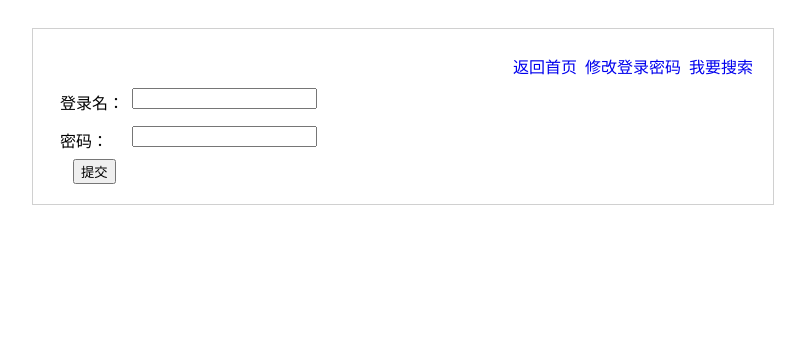
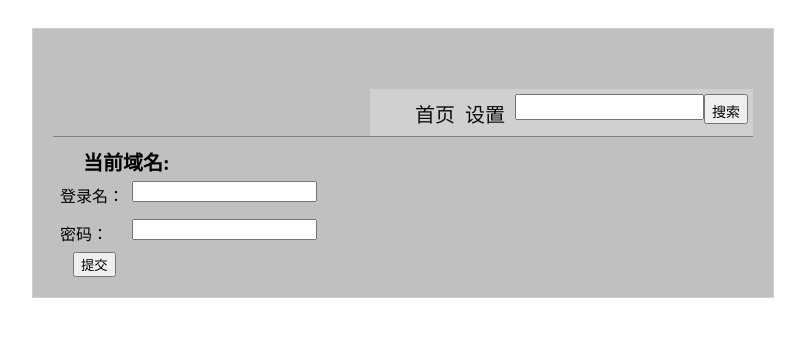
Before and after one commit to 1057437122/union, a CodeIgniter app: page /index.php/login in a window 1280 px wide. Shown: the top 337 px of the page, without its empty margins (237-1042 px from the left). Run offline with CodeIgniter, Linux system fonts and the light colour scheme.

Commit message:
update set css styles and search toolbar

```diff
--- a/application/views/footer.php
+++ b/application/views/footer.php
@@ -1,3 +1,4 @@
+</div><!--main -->
 </div><!-- mainw-->
 </body>
 </html>
--- a/application/views/header.php
+++ b/application/views/header.php
@@ -13,15 +13,20 @@
 <body>
 
 <div class="mainw">
-<?php if(!isset($noshowsearch)){?>
-<div class="r_op"><a href=<?php echo $base_url.'index.php/zone/search';?>>&nbsp;&nbsp;我要搜索</a></div>
-<?php }?>
-<div class="r_op"><a href=<?php echo $base_url.'index.php/zone/chpasswd';?>>&nbsp;&nbsp;修改登录密码</a></div>
+<div class="header">
+	<div class="nav">
+		<ul>
+			<li><a href="<?php echo $base_url; ?>index.php/zone">首页</a></li>
+			<li><a href="<?php echo $base_url.'index.php/zone/chpasswd';?>">设置</a></li>
+			<li><form action="<?php echo $base_url; ?>index.php/zone/search" ><input type="text" name="zone" /><input type="submit" value="搜索" /></form></li>
+		</ul>
+	</div><!-- nav-->
+</div>
+<div class="clear"></div>
+<div class="main">
+
 <div class="header">
 
-<?php if(!isset($noshowindex)){?>
-	<div class="index"><a href=<?php echo $base_url.'index.php/zone';?>>返回首页</a></div>
-<?php }?>
 </div>
-<div  class="zones" ><?php if(isset($zone)){echo $zone;}?></div>
+<div  class="zones" >当前域名:<?php if(isset($zone)){echo $zone;}?></div>
 <div class="clear"></div>
--- a/static/style.css
+++ b/static/style.css
@@ -1,9 +1,9 @@
 body{padding:20px 200px 0;}
-*{}
-a{text-decoration:none;padding:5px 0 5px;display:block;}
+* ul li {list-style-type:none;list-style-position:inside;}
+a{text-decoration:none;padding:5px 0 5px;display:block;color:#0d0d0d;}
 a:hover{color:red;}
 .h3{height:3px;}
-.mainw{margin-left:auto;margin-right:auto;padding:20px;width:700px;border:#D0D0D0 solid 1px;overflow:hidden;}
+.mainw{margin-left:auto;margin-right:auto;padding:20px;width:700px;border:#D0D0D0 solid 1px;overflow:hidden;background:#c0c0c0;}
 .box{overflow:hidden;}
 .label{width:130px;padding:0 2px 0;float:left;}
 .ipt{width:200px;float:left;}
@@ -21,7 +21,7 @@ a:hover{color:red;}
 .fl{float:left;padding:0 3px 0;}
 .header{float:right;}
 .search{float:right;}
-.zones{margin-left:30px;}
+
 .bk{border-bottom:dashed 1px;clear:both;}
 .pre_page{float:left;}
 .nxt_page{float:right;}
@@ -32,3 +32,14 @@ table a:hover{color:red;}
 .zone {border-bottom:#D0D0D0 1px dashed;width:100%;}
 .zone .zone_name{float:left;}
 .zone .del_zone{float:right;}
+/*header*//* search form */
+.header{margin-top:40px;}
+.header .nav{background:#d0d0d0;font-size:20px;float:right;padding-top:3px;padding-bottom:1px;}
+.header .nav ul{display:inline;overflow:hidden;margin:0;float:right;}
+.header .nav ul li{float:left;padding:2px 5px;}
+.header .nav ul li:hover{padding:2px 5px;background:#dcdcdc;}
+.header .nav ul li input{float:left;padding-top:5px;font-size:14px;}
+
+/**main **/
+.main {}
+.main .zones{padding-left:30px;padding-top:10px;font-size:20px;font-weight:bold;border-top:solid 1px grey;}
```
